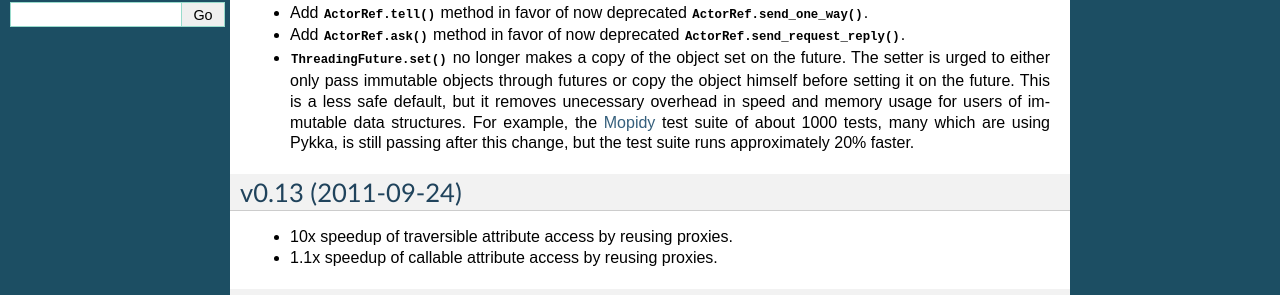
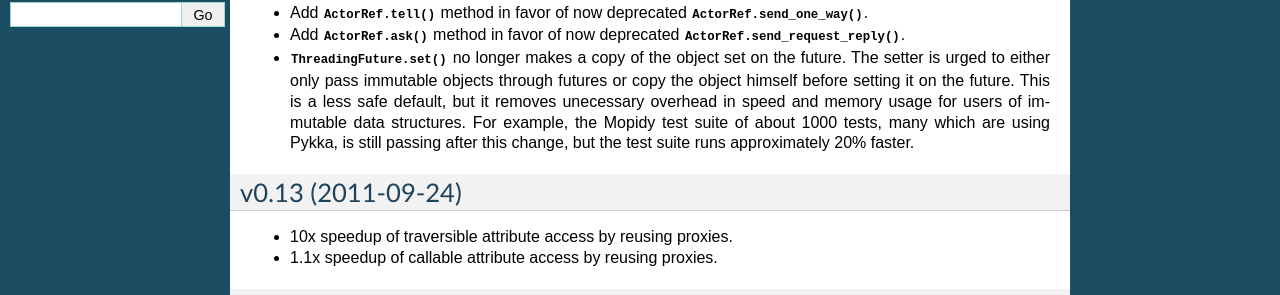
Before and after one commit to jodal/pykka, a Sphinx documentation site: the page built from docs/changes.rst, in a window 1280 px wide. Shown: the part 373-668 px from the top of the page. Built offline with Sphinx 7.4.7, drawn with Linux system fonts in a browser that asks for light colours; some of the changed lines change nothing that is shown.

Commit message:
Fix Sphinx warning

```diff
--- a/docs/changes.rst
+++ b/docs/changes.rst
@@ -35,9 +35,9 @@ v0.14 (2012-04-22)
   pass immutable objects through futures or copy the object himself before
   setting it on the future. This is a less safe default, but it removes
   unecessary overhead in speed and memory usage for users of immutable data
-  structures. For example, the `Mopidy <http://www.mopidy.com>`_ test suite of
-  about 1000 tests, many which are using Pykka, is still passing after this
-  change, but the test suite runs approximately 20% faster.
+  structures. For example, the Mopidy test suite of about 1000 tests, many
+  which are using Pykka, is still passing after this change, but the test suite
+  runs approximately 20% faster.
 
 
 v0.13 (2011-09-24)
```
